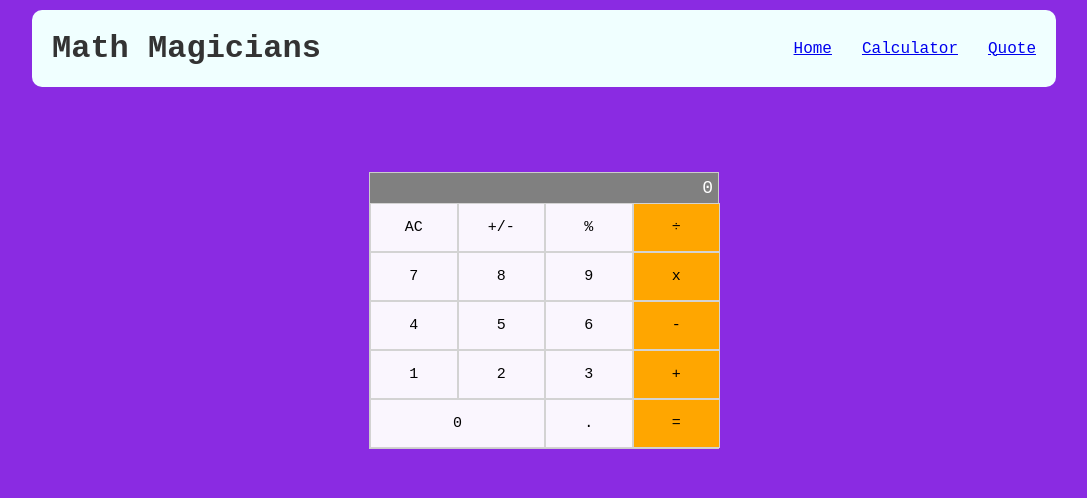
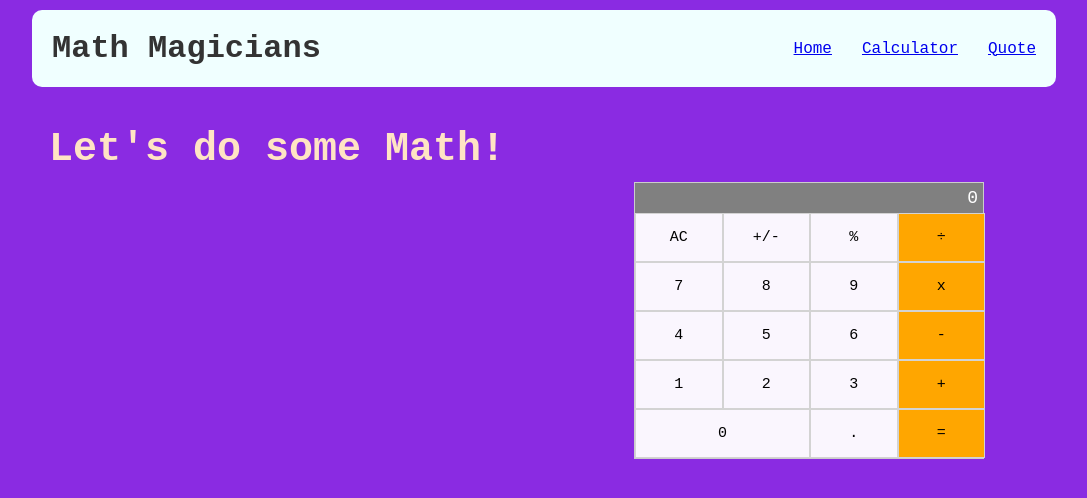
Before and after one commit to Gardimy/Math-magicians, a React (Create React App) app: page /Calculator in a window 1280 px wide. Shown: the top 498 px of the page, without its empty margins (96-1183 px from the left). Built offline with nearby package versions, Linux system fonts and the light colour scheme.

Commit message:
Update Calculator.jsx file

```diff
--- a/src/components/Calculator.js
+++ b/src/components/Calculator.js
@@ -1,3 +1,4 @@
+/* eslint-disable react/no-unescaped-entities */
 import React, { useState } from 'react';
 import '../styles/Calculator.css';
 import calculate from '../logic/calculate';
@@ -32,6 +33,8 @@ const Calculator = () => {
     : calculatorData.total || '0';
 
   return (
+    <div className="cal">
+      <h2> Let's do some Math!</h2>
       <div className="calculator">
         <div className="Input">
           <input className="enter" type="text" value={displayValue} readOnly />
@@ -100,6 +103,7 @@ const Calculator = () => {
           </button>
         </div>
       </div>
+    </div>
   );
 };
 
--- a/src/styles/Calculator.css
+++ b/src/styles/Calculator.css
@@ -3,10 +3,19 @@
   justify-content: center;
   flex-direction: column;
   width: 350px;
-  margin: 0 auto;
-  margin-top: 85px;
+  margin: 0 730px;
   border: 1px solid #ccc;
   background-color: rgba(255, 255, 255, 0.8);
+}
+
+h2 {
+  margin: 0;
+  margin-top: 30px;
+  margin-left: 135px;
+}
+
+.cal h2 {
+  margin-top: 30px;
 }
 
 .calculator input[type="text"] {
```
Lines whose indentation alone changed are shown as unchanged.
